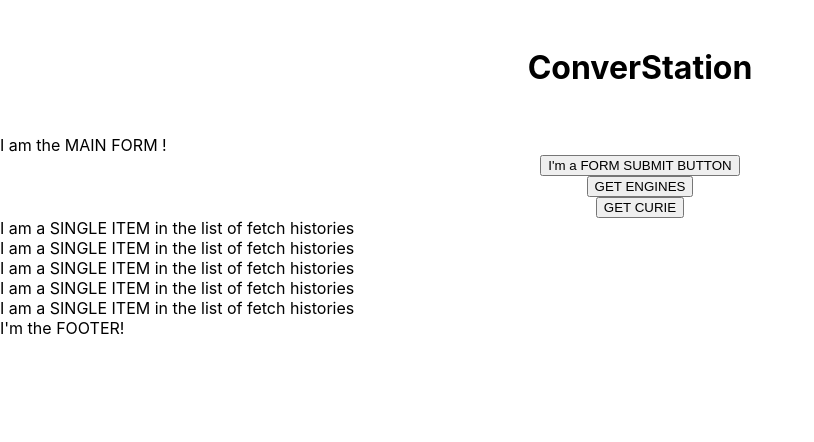
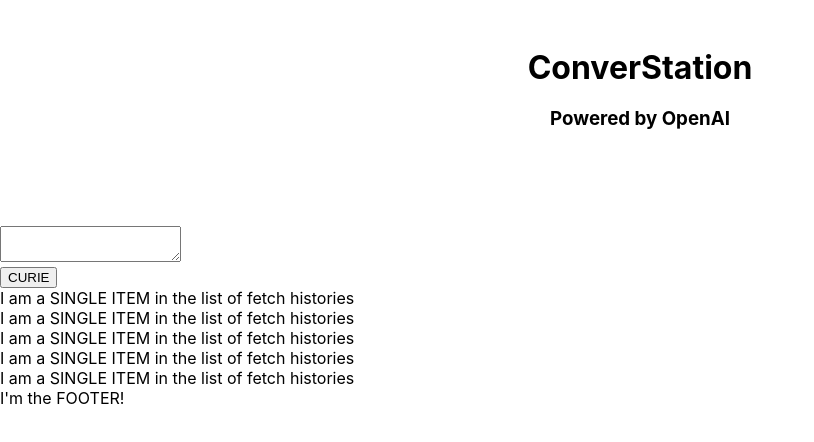
Before and after one commit to JaynewDee/converStation, a React (Create React App) app in the folder client/: page / in a window 1280 px wide. Shown: the top 442 px of the page, without its empty margins (0-814 px from the left). Built offline with nearby package versions, Linux system fonts and the light colour scheme.

Commit message:
successfully instantiated submission of prompts to and through apis

```diff
--- a/client/src/components/Buttons/GetAll.tsx
+++ b/client/src/components/Buttons/GetAll.tsx
@@ -14,6 +14,7 @@
             })
             .then((result) => result.json())
             .then((data) => setList(data.data))
+            .catch((err) => console.error(err))
 
     }
 
@@ -28,7 +29,6 @@
 
                 <a href="https://beta.openai.com/docs/api-reference/engines">{id}</a>
 
-
             ))}
     </div>
     </>
--- a/client/src/components/Buttons/GetOne.tsx
+++ b/client/src/components/Buttons/GetOne.tsx
@@ -1,9 +1,29 @@
-import React from 'react'
+import React, { useState } from 'react'
 
 const GetOne: React.FC = () => {
+
+    const [dialogue, setPair] = useState([])
+    console.log(dialogue);
+
+
+    const handleSubmit = async (e) => {
+        e.preventDefault();
+        console.log(e.target)
+            await fetch('/api/completions', {
+            method: 'POST'
+            })
+            .then((result) => result.json())
+            .then((data) => setPair(data.data))
+            .catch((err) => console.error(err))
+    }
+
+
   return (
-    <button>GET CURIE</button>
+      <>
+
+    <input type="button" value="CURIE" onClick={handleSubmit}></input>
+    </>
   )
 }
 
-export default GetOne
+export default GetOne;
--- a/client/src/components/Form.tsx
+++ b/client/src/components/Form.tsx
@@ -1,20 +1,28 @@
-import React from 'react'
-import FormSubmit from './Buttons/FormSubmit';
-import GetOne from './Buttons/GetOne';
-import GetAll from './Buttons/GetAll';
+import React, { useState } from "react";
+// import FormSubmit from './Buttons/FormSubmit';
+import GetOne from "./Buttons/GetOne";
+// import GetAll from './Buttons/GetAll';
 
 const Form: React.FC = () => {
+  const [userFormData, setUserFormData] = useState({ email: "", password: "" });
+
+  const handleInputChange = (event) => {
+    const { name, value } = event.target;
+    setUserFormData({ ...userFormData, [name]: value });
+  };
+
   return (
-    <div>I am the MAIN FORM ! <br />
-    <div id="btn-stack">
-        <FormSubmit />
-        <GetAll />
+    <>
+      <textarea form="prompt-form">
+
+      </textarea>
+      <form id="prompt-form">
+        {/* <div id="btn-stack"> */}
         <GetOne />
-    </div>
+        {/* </div> */}
+      </form>
+    </>
+  );
+};
 
-    </div>
-
-  )
-}
-
-export default Form
+export default Form;
--- a/client/src/components/Header.tsx
+++ b/client/src/components/Header.tsx
@@ -3,7 +3,8 @@
 const Header: React.FC = () => {
   return (
     <header id="header-box">
-        <h1>ConverStation</h1>
+        <h1>ConverStation</h1> <br />
+        <h3>Powered by OpenAI</h3>
     </header>
   )
 }
--- a/client/src/index.scss
+++ b/client/src/index.scss
@@ -16,9 +16,12 @@
     display: flex;
     justify-content: center;
     align-items: center;
-
+    flex-flow: column wrap;
     h1 {
-        margin: 3rem auto;
+        margin: 3rem auto 0;
+    }
+    h3 {
+        margin: 0 auto 6rem;
     }
 }
 
```
Also changed, not shown: 2 other files (tests, documents, lock files or other folders).
